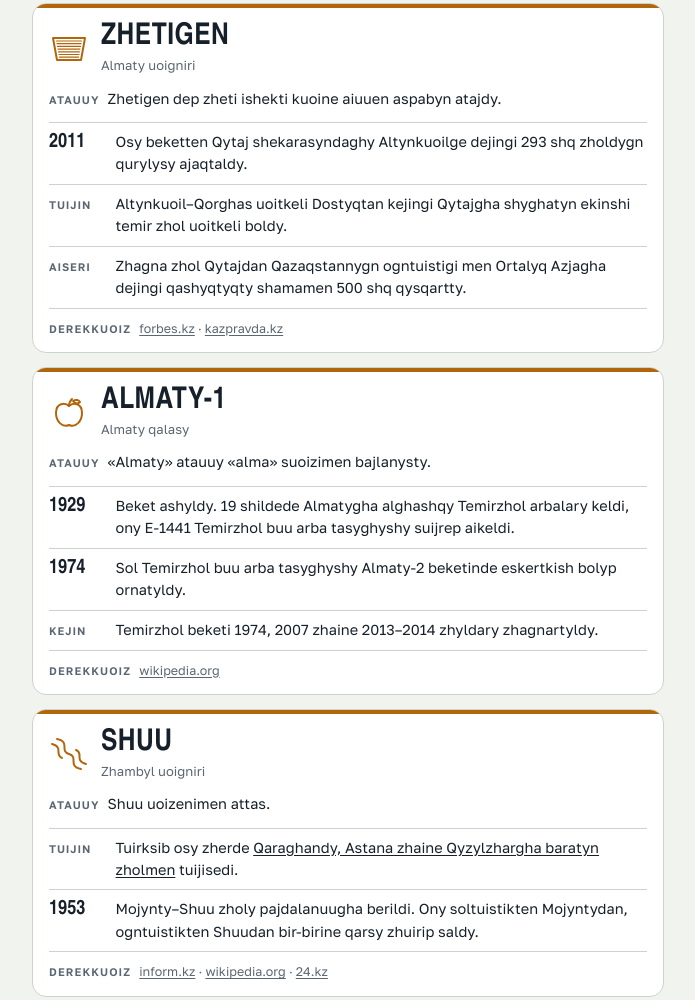
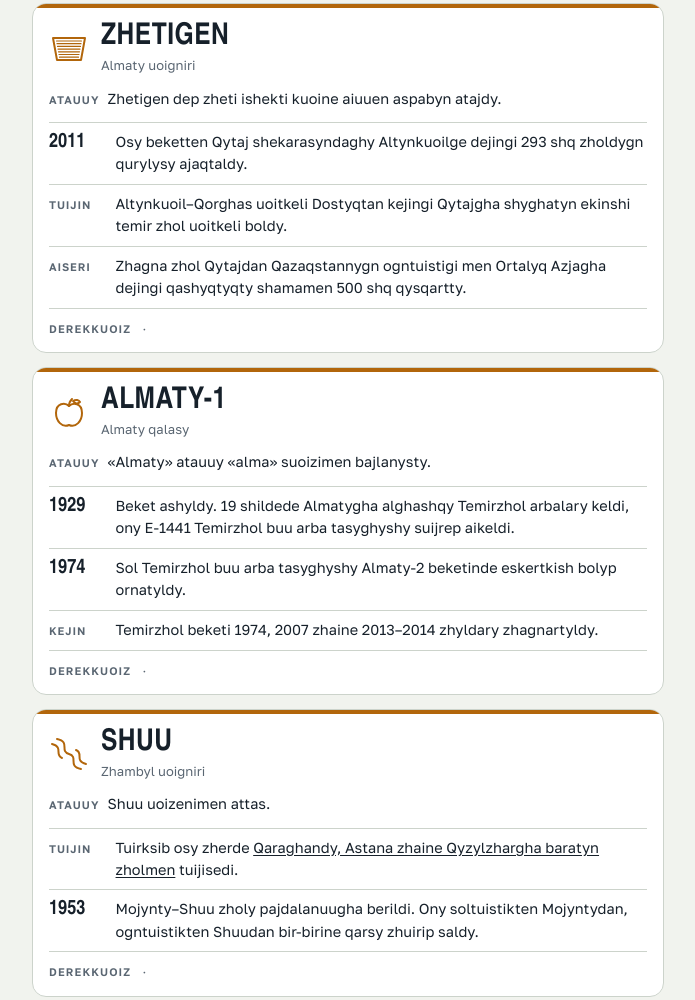
Before and after one commit to DarhanBektaban/Temirzhol, a plain HTML site: page index.html in a window 1280 px wide. Shown: the part 2891-3891 px from the top of the page, without its empty margins (516-1211 px from the left). Drawn offline with Linux system fonts and the light colour scheme; a web font is replaced by a local one.

Commit message:
Remove unnecessary closing tags and links

```diff
--- a/index.html
+++ b/index.html
@@ -343,7 +343,7 @@ footer p{margin:0;padding:18px 0 28px;max-width:44em;font-size:13px;color:var(--
 <li><span class="y tag">Qazir</span><span>Tarjhj oryn zhagna zholdan tysqary qalghan. Ondaghy taqtada zholdygn 1930 zhylghy 1 mamyrda ashylghany zhazylghan.</span></li>
 </ol>
 <p class="note">Tuijisuu kuini airtuirli kuoirsetiledi: QTZH 28 saiuuirdi atajdy, kej derekkuoizderde 21 nemese 29 saiuuir.</p>
-<p class="src"><span class="k">Derekkuoiz</span><span></a> · </a></span></p>
+<p class="src"><span class="k">Derekkuoiz</span><span></a> · </span></p>
 </article>
 <article class="card s" id="qapshagay">
 <div class="card-h">
@@ -371,7 +371,7 @@ footer p{margin:0;padding:18px 0 28px;max-width:44em;font-size:13px;color:var(--
 <li><span class="y tag">Tuijin</span><span>Altynkuoil–Qorghas uoitkeli Dostyqtan kejingi Qytajgha shyghatyn ekinshi temir zhol uoitkeli boldy.</span></li>
 <li><span class="y tag">Aiseri</span><span>Zhagna zhol Qytajdan Qazaqstannygn ogntuistigi men Ortalyq Azjagha dejingi qashyqtyqty shamamen 500 shq qysqartty.</span></li>
 </ol>
-<p class="src"><span class="k">Derekkuoiz</span><span><a href="https://forbes.kz/articles/vtoroy_put_v_kitay_otkryit">forbes.kz</a> · <a href="https://kazpravda.kz/n/obrel-ochertaniya-logisticheskiy-hab">kazpravda.kz</a></span></p>
+<p class="src"><span class="k">Derekkuoiz</span><span></a> · </span></p>
 </article>
 <article class="card s" id="almaty-1">
 <div class="card-h">
@@ -385,7 +385,7 @@ footer p{margin:0;padding:18px 0 28px;max-width:44em;font-size:13px;color:var(--
 <li><span class="y">1974</span><span>Sol Temirzhol buu arba tasyghyshy Almaty-2 beketinde eskertkish bolyp ornatyldy.</span></li>
 <li><span class="y tag">Kejin</span><span>Temirzhol beketi 1974, 2007 zhaine 2013–2014 zhyldary zhagnartyldy.</span></li>
 </ol>
-<p class="src"><span class="k">Derekkuoiz</span><span><a href="https://en.wikipedia.org/wiki/Almaty-1_station">wikipedia.org</a></span></p>
+<p class="src"><span class="k">Derekkuoiz</span><span></a> · </span></p>
 </article>
 <article class="card s" id="shu">
 <div class="card-h">
@@ -398,7 +398,7 @@ footer p{margin:0;padding:18px 0 28px;max-width:44em;font-size:13px;color:var(--
 <li><span class="y tag">Tuijin</span><span>Tuirksib osy zherde <a href="#zhol-petropavl">Qaraghandy, Astana zhaine Qyzylzhargha baratyn zholmen</a> tuijisedi.</span></li>
 <li><span class="y">1953</span><span>Mojynty–Shuu zholy pajdalanuugha berildi. Ony soltuistikten Mojyntydan, ogntuistikten Shuudan bir-birine qarsy zhuirip saldy.</span></li>
 </ol>
-<p class="src"><span class="k">Derekkuoiz</span><span><a href="https://www.inform.kz/ru/turksib-posle-voyni-novie-vizovi-i-bolshie-stroyki-fc41d9">inform.kz</a> · <a href="https://en.wikipedia.org/wiki/Turkestan%E2%80%93Siberia_Railway">wikipedia.org</a> · <a href="https://24.kz/ru/news/social/790463-kak-provodyat-rekonstruktsiyu-zheleznodorozhnogo-vokzala-v-shu">24.kz</a></span></p>
+<p class="src"><span class="k">Derekkuoiz</span><span></a> · </span></p>
 </article>
 <article class="card s" id="turksib">
 <div class="card-h">
@@ -412,7 +412,7 @@ footer p{margin:0;padding:18px 0 28px;max-width:44em;font-size:13px;color:var(--
 <li><span class="y">2018</span><span>Temirzhol ardagerleri beketke Tuirksib atauuyn beruudi usyndy.</span></li>
 <li><span class="y">2020</span><span>23 qazandaghy Uikimet qauulysymen Tuirksib beketi Tuirksib bolyp ataldy.</span></li>
 </ol>
-<p class="src"><span class="k">Derekkuoiz</span><span><a href="https://e-history.kz/en/news/show/7097">e-history.kz</a> · <a href="https://www.inbusiness.kz/ru/last/stanciya-lugovaya-pereimenovana-v-turksib">inbusiness.kz</a> · <a href="https://rus.azattyq-ruhy.kz/society/1745-zheleznodorozhnye-stantsii-turksib-i-altai-poiaviatsia-v-kazakhstane">azattyq-ruhy.kz</a></span></p>
+<p class="src"><span class="k">Derekkuoiz</span><span></a> · </span></p>
 </article>
 </div>
 </section>
@@ -425,7 +425,7 @@ footer p{margin:0;padding:18px 0 28px;max-width:44em;font-size:13px;color:var(--
 <li>1930 zhyldygn basynda qurylysta 50 mygngha zhuuyq adam zhumys istedi.</li>
 <li>Alghashqy ajlarda zholmen taiuuligine bes zhup Temirzhol arbalary zhuirdi.</li>
 </ul>
-<p class="src"><span class="k">Derekkuoiz</span><span><a href="https://en.wikipedia.org/wiki/Dostyk">wikipedia.org</a> · <a href="https://e-history.kz/en/news/show/7097">e-history.kz</a> · <a href="https://e-history.kz/en/news/show/7157">e-history.kz (2)</a> · <a href="https://www.inform.kz/ru/istoriya-turksiba-90-let-i-tysyachi-kilometrov-zheleznoy-dorogi_a3645191">inform.kz</a></span></p>
+<p class="src"><span class="k">Derekkuoiz</span><span></a> · </span></p>
 </section>
 </section>
 <section class="line" id="zhol-orynbor">
@@ -444,7 +444,7 @@ footer p{margin:0;padding:18px 0 28px;max-width:44em;font-size:13px;color:var(--
 <li><span class="yr">1905</span><span>5 qagntarda eki buoilikti qosuu zhumysy ajaqtaldy. 25 shildede soltuistik buoiligi pajdalanuugha berildi.</span></li>
 <li><span class="yr">1906</span><span>Zhol tolyq iske qosyldy.</span></li>
 </ol>
-<p class="src"><span class="k">Derekkuoiz</span><span><a href="https://en.wikipedia.org/wiki/Trans-Aral_Railway">wikipedia.org</a> · <a href="https://kk.wikipedia.org/wiki/%D0%9E%D1%80%D1%8B%D0%BD%D0%B1%D0%BE%D1%80-%D0%A2%D0%B0%D1%88%D0%BA%D0%B5%D0%BD%D1%82_%D1%82%D0%B5%D0%BC%D1%96%D1%80_%D0%B6%D0%BE%D0%BB%D1%8B">kk.wikipedia.org</a> · <a href="https://rail-news.kz/kz/society/5596-orynbor-tashkent-temirzholyny-rylysy-alaj-bastaldy.html">rail-news.kz</a> · <a href="https://railway.uz/en/gazhk/istoriya_zheleznykh_dorog/">railway.uz</a></span></p>
+<p class="src"><span class="k">Derekkuoiz</span><span></a> · </span></p>
 </section>
 <div class="split">
 <section class="map" id="syzba-orynbor" aria-labelledby="h-map-orynbor">
@@ -555,7 +555,7 @@ footer p{margin:0;padding:18px 0 28px;max-width:44em;font-size:13px;color:var(--
 <li><span class="y">1901</span><span>Qalagha temir zhol zhetti.</span></li>
 <li><span class="y">1905</span><span>Beket ashyldy.</span></li>
 </ol>
-<p class="src"><span class="k">Derekkuoiz</span><span><a href="https://en.wikipedia.org/wiki/Aktobe">wikipedia.org</a> · <a href="https://e-history.kz/en/news/show/7141">e-history.kz</a> · <a href="https://ru.ruwiki.ru/wiki/%D0%90%D0%BA%D1%82%D0%BE%D0%B1%D0%B5-1_(%D1%81%D1%82%D0%B0%D0%BD%D1%86%D0%B8%D1%8F)">ruwiki.ru</a></span></p>
+<p class="src"><span class="k">Derekkuoiz</span><span></a> · </span></p>
 </article>
 <article class="card n" id="qandyagash">
 <div class="card-h">
@@ -569,7 +569,7 @@ footer p{margin:0;padding:18px 0 28px;max-width:44em;font-size:13px;color:var(--
 <li><span class="y tag">Tuijin</span><span>Orynbor–Taskent zholy osy zherde Sol-Jle men Atyrauudy qosatyn zholmen qjylysady.</span></li>
 <li><span class="y tag">Atauu</span><span>Qalanygn aty uoizgergen kezde de beket atauuy uoizgergen zhoq.</span></li>
 </ol>
-<p class="src"><span class="k">Derekkuoiz</span><span><a href="https://en.wikipedia.org/wiki/Kandyagash">wikipedia.org</a> · <a href="https://tengrinews.kz/story/aty-qandai-zaty-qandai-baianauyl-men-almasai-ataulary-qaidan-382949/">tengrinews.kz</a></span></p>
+<p class="src"><span class="k">Derekkuoiz</span><span></a> · </span></p>
 </article>
 <article class="card n" id="shalqar">
 <div class="card-h">
@@ -584,7 +584,7 @@ footer p{margin:0;padding:18px 0 28px;max-width:44em;font-size:13px;color:var(--
 <li><span class="y">2014</span><span>Zhezqazghan–Bejneuu zholy ashyldy. Shalqardan Bejneuuge, odan airi Aqtauugha zhol ketedi.</span></li>
 <li><span class="y">2026</span><span>Temirzhol beketi kuirdeli zhuoindeuuden kejin qajta ashyldy.</span></li>
 </ol>
-<p class="src"><span class="k">Derekkuoiz</span><span><a href="https://en.wikipedia.org/wiki/Shalkar">wikipedia.org</a> · <a href="https://railways.kz/en/news2026/two-railway-stations-reconstructed-aktobe-region/">railways.kz</a> · <a href="https://tengrinews.kz/kazakhstan_news/nazarbaev-dal-start-rabote-dvux-novyx-zeleznyx-dorog-260607/">tengrinews.kz</a></span></p>
+<p class="src"><span class="k">Derekkuoiz</span><span></a> · </span></p>
 </article>
 <article class="card n" id="sekseuil">
 <div class="card-h">
@@ -598,7 +598,7 @@ footer p{margin:0;padding:18px 0 28px;max-width:44em;font-size:13px;color:var(--
 <li><span class="y">2014</span><span>Zhezqazghan–Bejneuu zholy ashyldy. Zhezqazghannan keletin zhol osy bekette Orynbor–Taskent zholyna qosylady.</span></li>
 <li><span class="y tag">Qazir</span><span>Ghasyrdan asqan Temirzhol beketi kuirdeli zhuoindeuuden uoitip, qajta ashyldy.</span></li>
 </ol>
-<p class="src"><span class="k">Derekkuoiz</span><span><a href="https://www.inform.kz/ru/obnovlenniy-zheleznodorozhniy-vokzal-nachal-rabotu-v-kizilordinskoy-oblasti-d57c71a7">inform.kz</a> · <a href="https://kazpravda.kz/n/obnovlennyy-vokzal-stancii-sekseul-nachnet-rabotu-posle-rekonstrukcii/">kazpravda.kz</a> · <a href="https://tengrinews.kz/kazakhstan_news/nazarbaev-dal-start-rabote-dvux-novyx-zeleznyx-dorog-260607/">tengrinews.kz</a></span></p>
+<p class="src"><span class="k">Derekkuoiz</span><span></a> · </span></p>
 </article>
 <article class="card n" id="aral">
 <div class="card-h">
@@ -611,7 +611,7 @@ footer p{margin:0;padding:18px 0 28px;max-width:44em;font-size:13px;color:var(--
 <li><span class="y">1905</span><span>Temir zholmen birge qala da pajda boldy. Sol zhyly tegnizde iri balyq kaisipshiligi bastaldy.</span></li>
 <li><span class="y">1921</span><span>Aral balyqshylary ashtyqqa ushyraghan Edil bojyna 14 Temirzhl arba balyq zhuoineltti.</span></li>
 </ol>
-<p class="src"><span class="k">Derekkuoiz</span><span><a href="https://en.wikipedia.org/wiki/Aral,_Kazakhstan">wikipedia.org</a> · <a href="https://kazpravda.kz/n/trudovoy-podvig-aralskih-rybakov-pochemu-kazahstantsam-vazhno-znat-ob-etom-sobytii">kazpravda.kz</a></span></p>
+<p class="src"><span class="k">Derekkuoiz</span><span></a> · </span></p>
 </article>
 <article class="card ns" id="qazaly">
 <div class="card-h">
```
